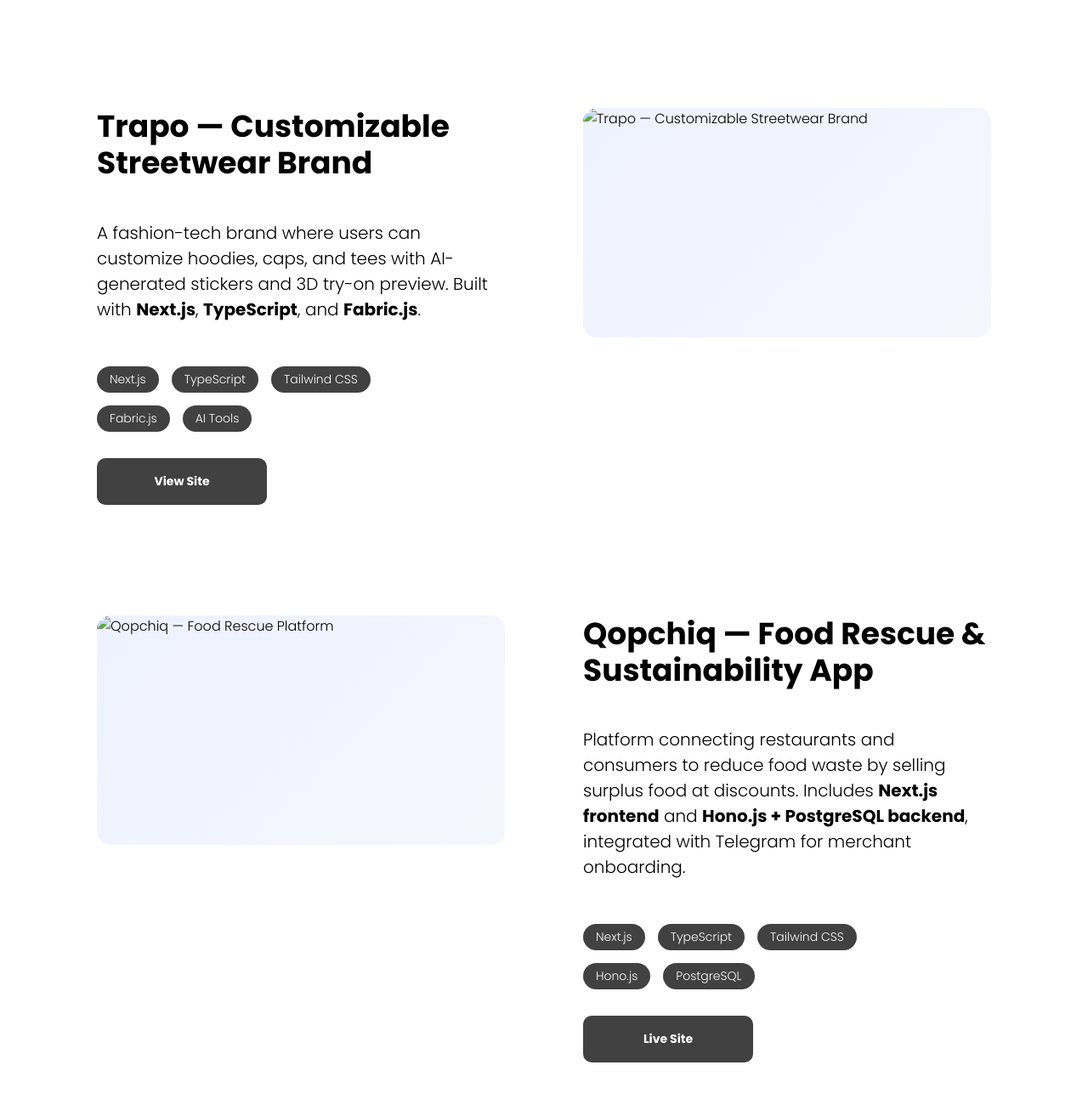
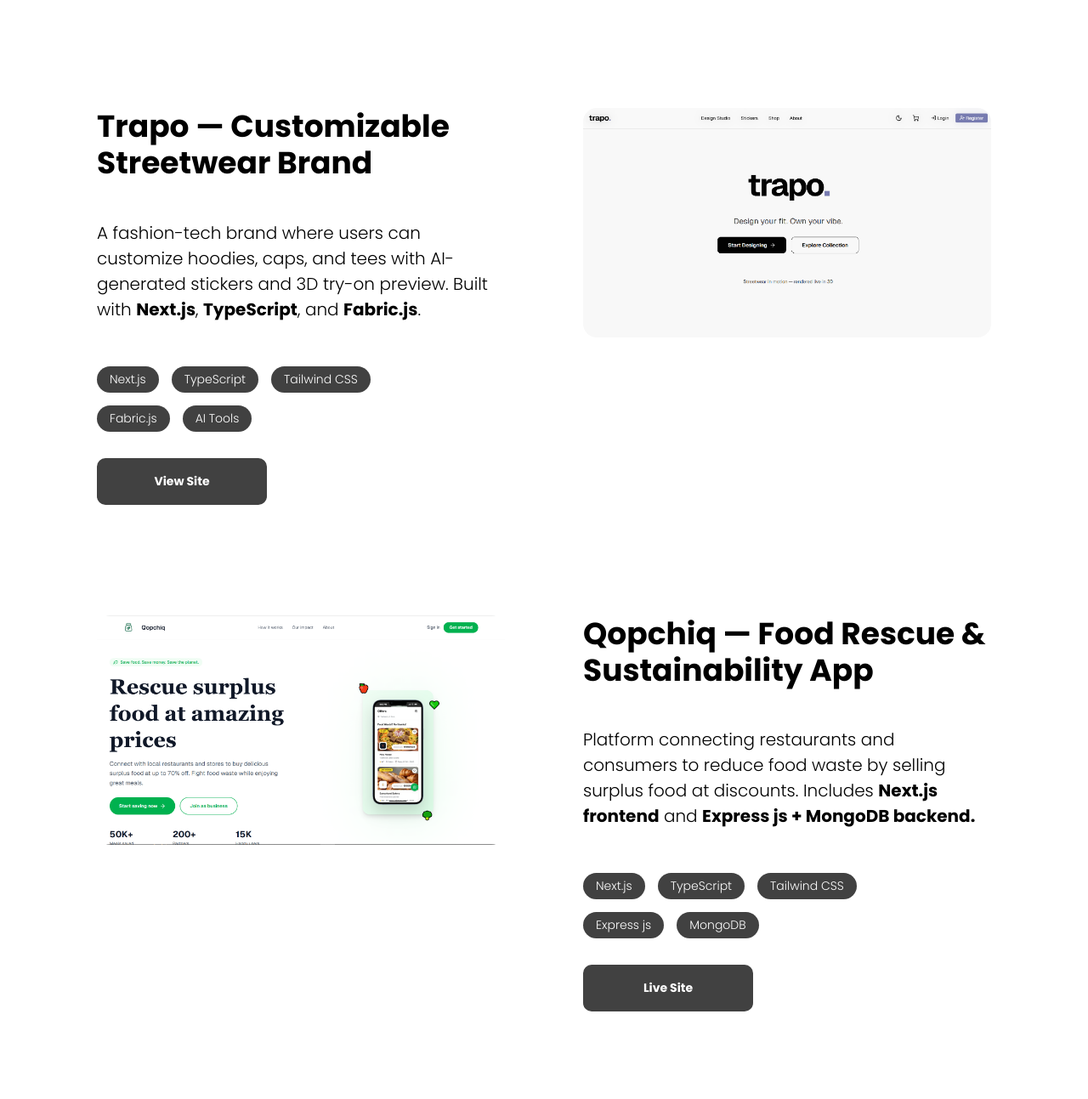
Before and after one commit to OkiljonNUU/OkiljonNUU.github.io, a plain HTML site: page index.html in a window 1280 px wide. Shown: the part 2047-3340 px from the top of the page at 85% size. Drawn offline with nearby package versions, Linux system fonts and the light colour scheme.

Commit message:
Update index.html

```diff
--- a/index.html
+++ b/index.html
@@ -357,7 +357,7 @@
           alt="Trapo — Customizable Streetwear Brand"
           loading="lazy"
           src="./assets/imgs/trapo-cover.png"
-          srcset="./assets/imgs/trapo-cover.jpg 800w, ./assets/imgs/trapo-cover.jpg 1600w"
+          srcset="./assets/imgs/trapo-cover.png 800w, ./assets/imgs/trapo-cover.png 1600w"
           sizes="(max-width: 900px) 100vw, 50vw"
         />
       </div>
@@ -399,7 +399,7 @@
           alt="Qopchiq — Food Rescue Platform"
           loading="lazy"
           src="./assets/imgs/qopchiq-cover.png"
-          srcset="./assets/imgs/qopchiq-cover.jpg 800w, ./assets/imgs/qopchiq-cover.jpg 1600w"
+          srcset="./assets/imgs/qopchiq-cover.png 800w, ./assets/imgs/qopchiq-cover.png 1600w"
           sizes="(max-width: 900px) 100vw, 50vw"
         />
       </div>
@@ -409,15 +409,15 @@
       <p class="text content">
         Platform connecting restaurants and consumers to reduce food waste by selling surplus food
         at discounts. Includes <strong>Next.js frontend</strong> and
-        <strong>Hono.js + PostgreSQL backend</strong>, integrated with Telegram for merchant onboarding.
+        <strong>Express js + MongoDB backend.</strong>
       </p>
 
       <ul class="stack-chips">
         <li class="text">Next.js</li>
         <li class="text">TypeScript</li>
         <li class="text">Tailwind CSS</li>
-        <li class="text">Hono.js</li>
-        <li class="text">PostgreSQL</li>
+        <li class="text">Express js</li>
+        <li class="text">MongoDB</li>
       </ul>
 
       <div class="button-group">
```
